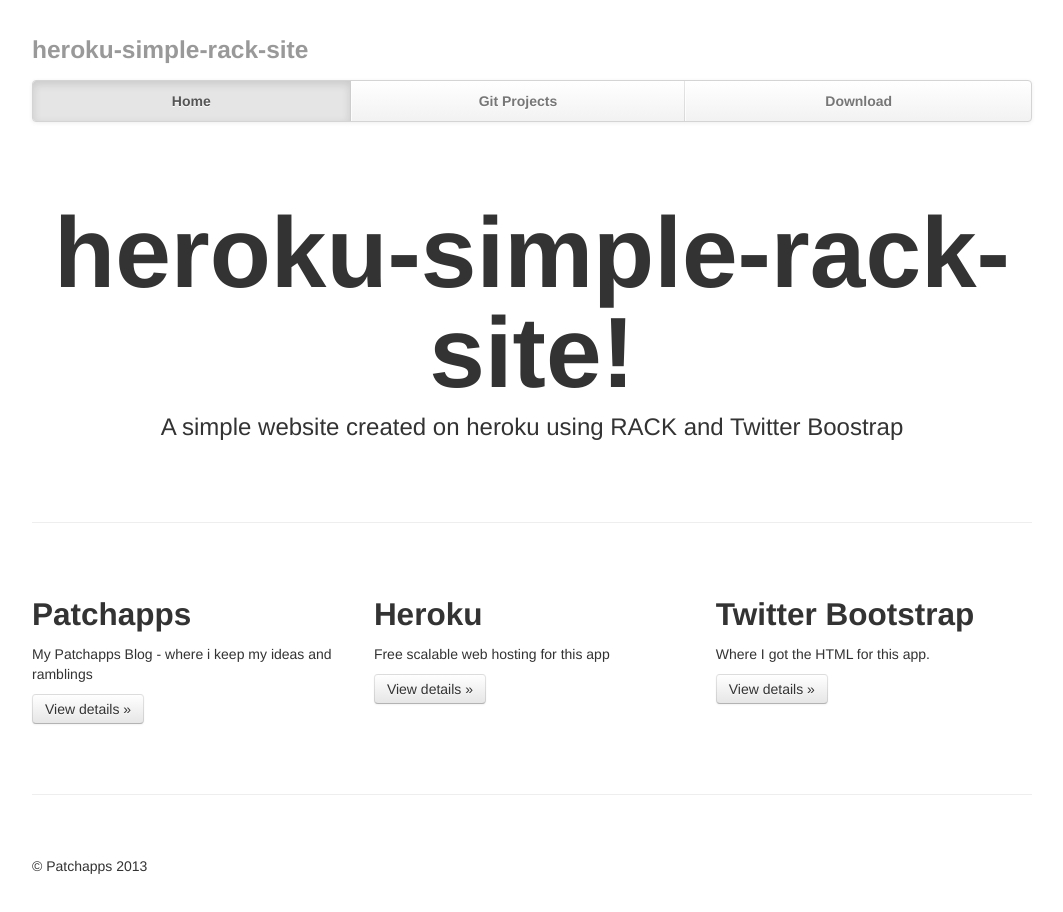
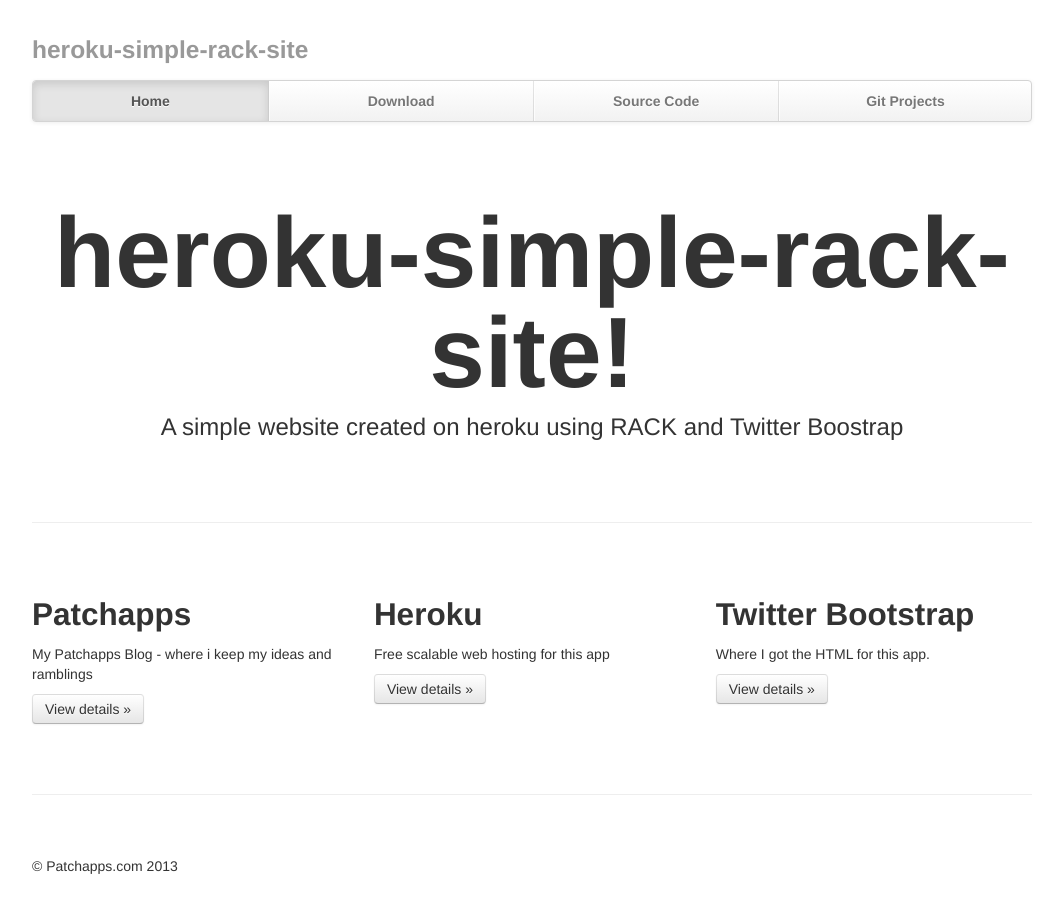
Before and after one commit to jnyryan/scancode-demo, a plain HTML site: page public/index.html in a window 1280 px wide. Shown: the whole page, without its empty margins (108-1171 px from the left). Drawn offline with Linux system fonts and the light colour scheme.

Commit message:
updated URLs and readme

```diff
--- a/public/index.html
+++ b/public/index.html
@@ -100,9 +100,9 @@
             <div class="container">
               <ul class="nav">
                 <li class="active"><a href="#">Home</a></li>
-                <li><a href="http://github.com/patchapps">Git Projects</a></li>
-                <li><a href="https://github.com/patchapps/heroku-simple-rack-website">Download</a></li>
-
+                <li><a href="https://github.com/patchapps/heroku-simple-rack-website/archive/master.zip">Download</a></li>
+                <li><a target="new" href="https://github.com/patchapps/heroku-simple-rack-website">Source Code</a></li>
+                <li><a target="new" href="http://github.com/patchapps">Git Projects</a></li>
               </ul>
             </div>
           </div>
@@ -140,7 +140,7 @@
       <hr>
 
       <div class="footer">
-        <p>&copy; Patchapps 2013</p>
+        <p>&copy; Patchapps.com 2013</p>
       </div>
 
     </div> <!-- /container -->
```
Also changed, not shown: readme.md.
